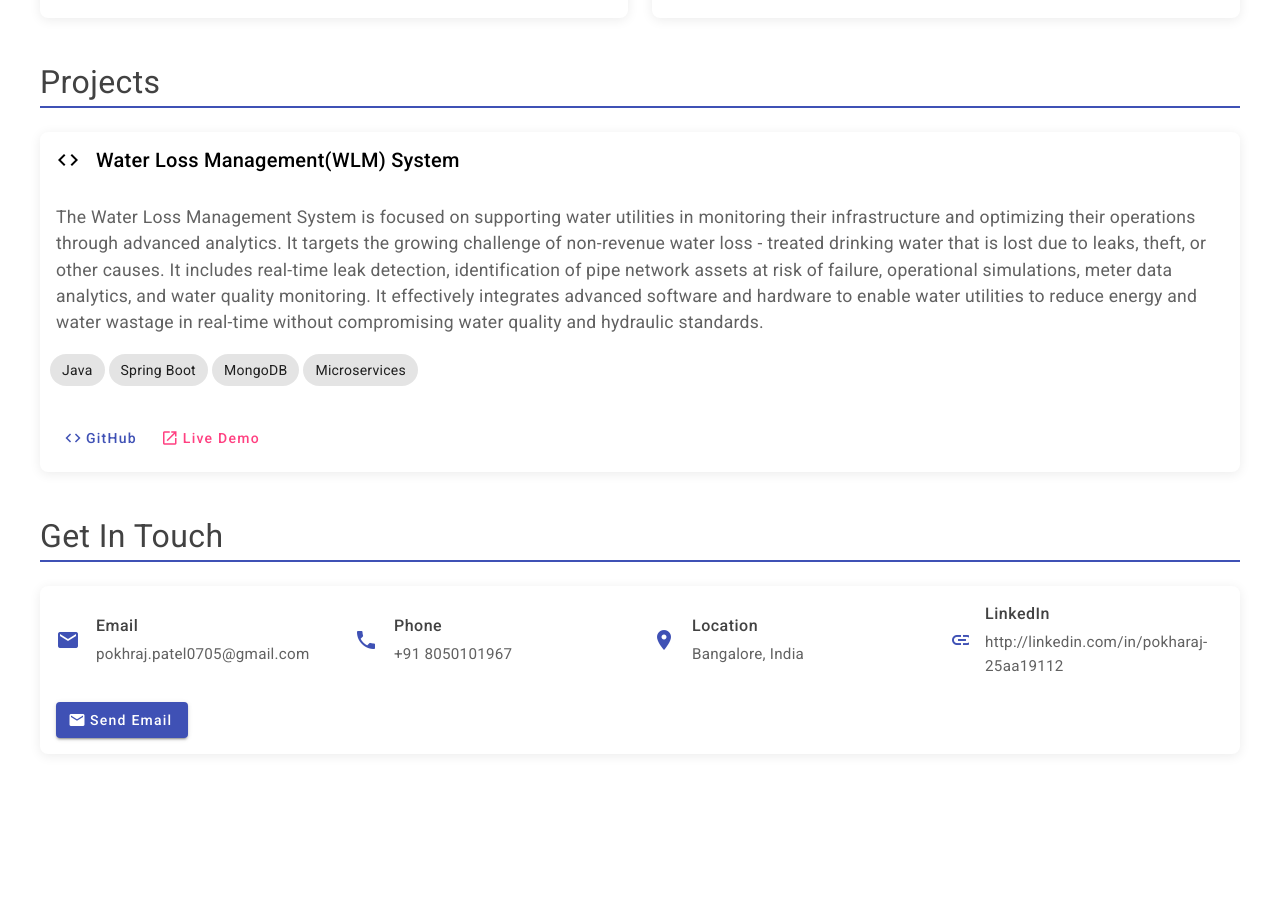
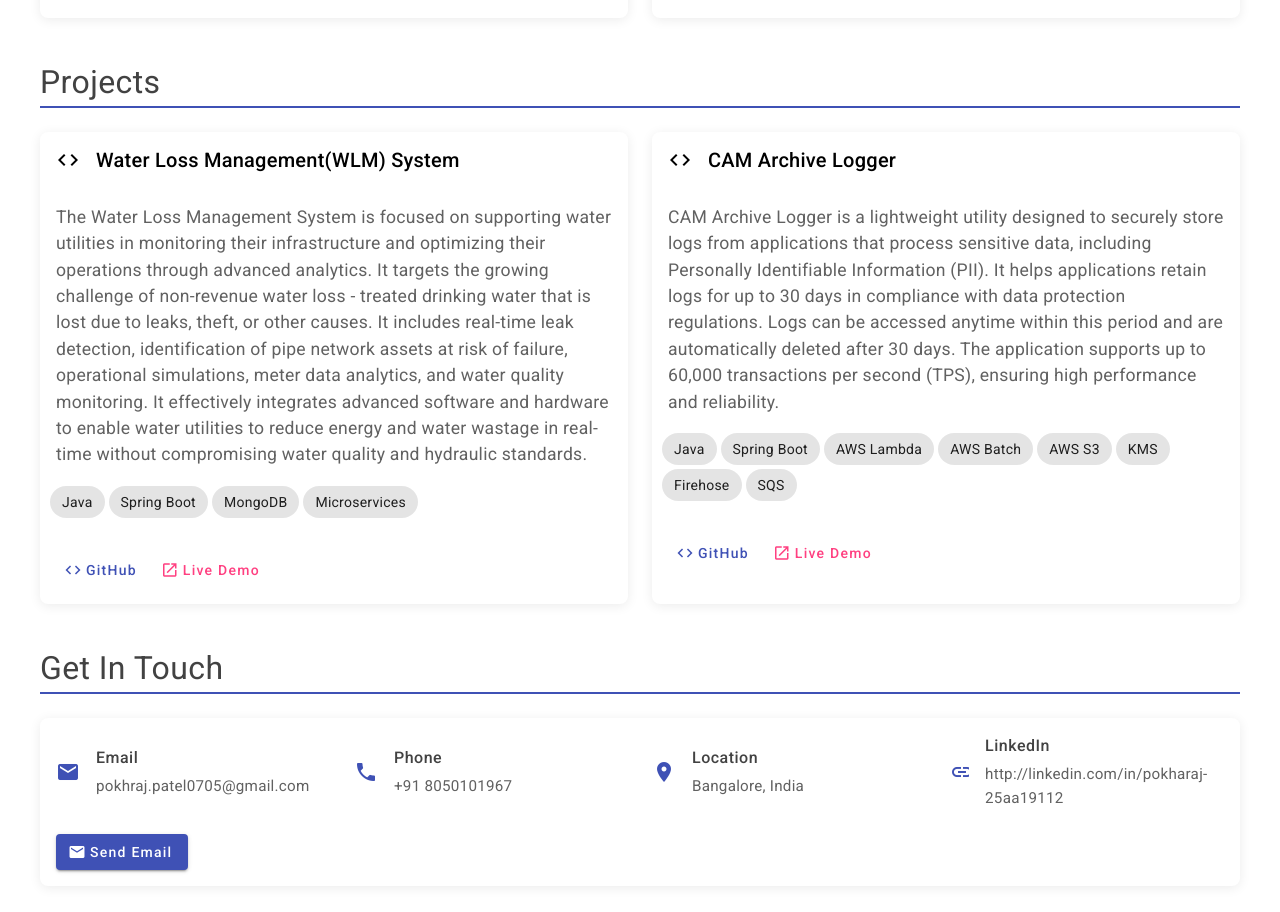
Before and after one commit to Pokharaj/resume, an Angular app: page / in a window 1280 px wide. Shown: the part 2567-3479 px from the top of the page. Before the commit the page ends 3377 px from the top, so only its background shows below. Built offline with nearby package versions, Linux system fonts and the light colour scheme.

Commit message:
added project - cam archive logger

```diff
--- a/src/app/app.html
+++ b/src/app/app.html
@@ -13,7 +13,7 @@
             Experienced Senior Backend Engineer with 8+ years of expertise in Java development and enterprise software solutions.
             Bachelor of Engineering in Computer Science & Engineering graduate with strong knowledge of data structures and databases.
             Seeking a challenging role in a healthy work environment where I can utilize my skills and knowledge efficiently for both
-            self and organizational growth. Specialized in Spring Boot, Hibernate, MongoDB, Angular, and microservices architecture
+            self and organizational growth. Specialized in Spring Boot, MongoDB, Angular, and microservices architecture
             with proven experience in software design, development, testing, and debugging. Possess strong analytical and problem-solving
             skills with a track record of delivering scalable, high-performance solutions for water loss management and bulk data load
             applications. Hard-working, reliable, and self-motivated team player committed to writing clean, maintainable code and
--- a/src/app/app.ts
+++ b/src/app/app.ts
@@ -155,6 +155,13 @@ export class App {
       technologies: ['Java', 'Spring Boot', 'MongoDB', 'Microservices'],
       github: 'https://github.com/pokharaj',
       link: 'https://demo-water-management.com'
+    },
+    {
+      name: 'CAM Archive Logger',
+      description: 'CAM Archive Logger is a lightweight utility designed to securely store logs from applications that process sensitive data, including Personally Identifiable Information (PII). It helps applications retain logs for up to 30 days in compliance with data protection regulations. Logs can be accessed anytime within this period and are automatically deleted after 30 days. The application supports up to 60,000 transactions per second (TPS), ensuring high performance and reliability.',
+      technologies: ['Java', 'Spring Boot', ' AWS Lambda', 'AWS Batch', 'AWS S3', 'KMS', 'Firehose', 'SQS'],
+      github: 'https://github.com/pokharaj',
+      link: 'https://cam-archive-logger.com'
     }
   ]);
 
```
Also changed, not shown: 2 other files (tests, documents, lock files or other folders).
